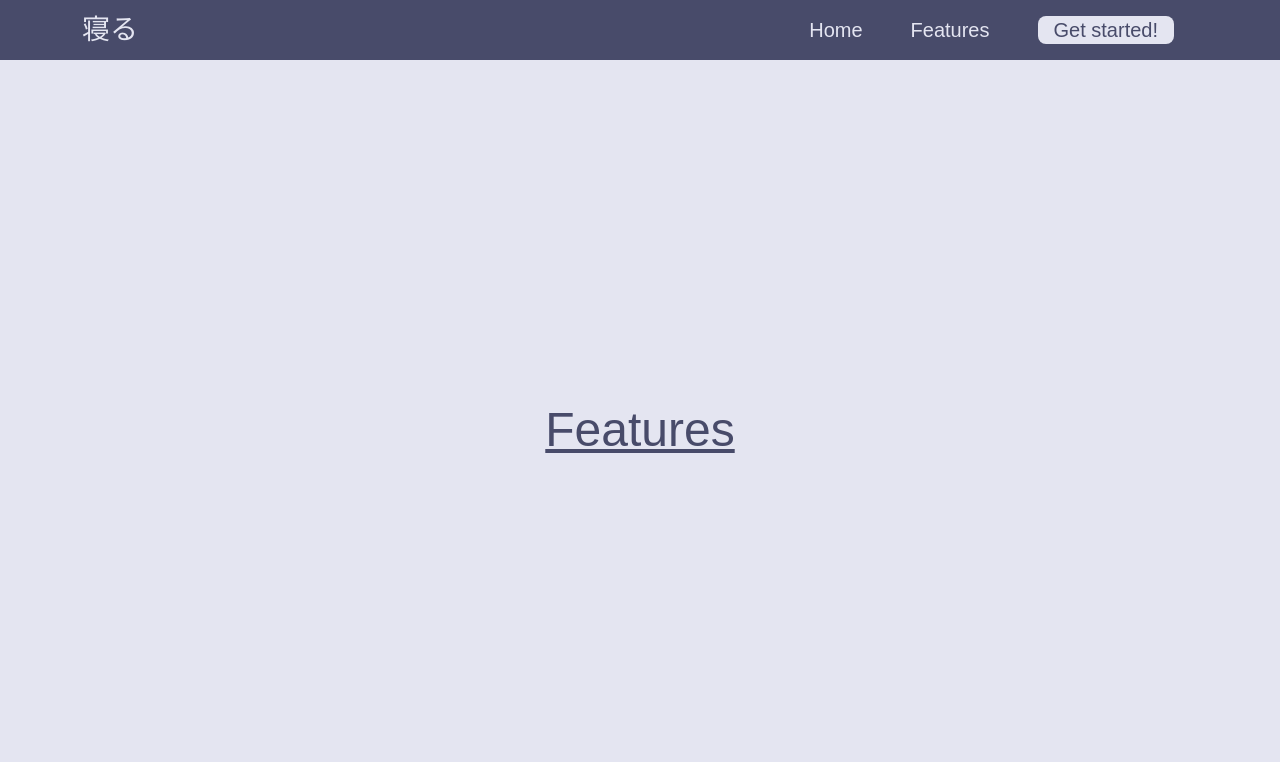
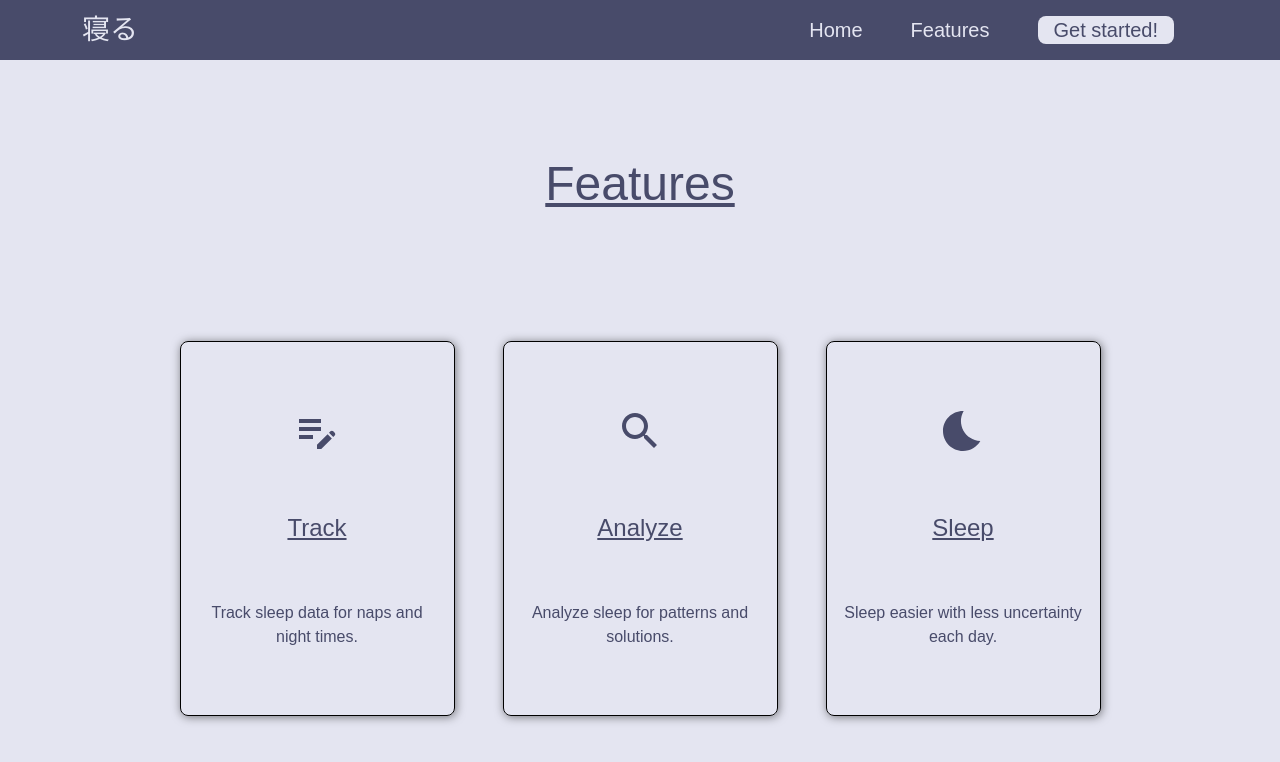
Before and after one commit to keffri/neru-notes, a React (Create React App) app in the folder client/: page /features in a window 1280 px wide. Shown: the top 762 px of the page. Built offline with nearby package versions, Linux system fonts and the light colour scheme.

Commit message:
Features component 1.0

```diff
--- a/client/src/components/features/Features.tsx
+++ b/client/src/components/features/Features.tsx
@@ -1,9 +1,61 @@
 import React, { FC } from 'react';
+import FeaturesCard from './FeaturesCard';
+import { EditNote, Search, Bedtime } from '@mui/icons-material';
+
+type Card = {
+  title: string;
+  icon: any;
+  description: string;
+};
+
+const trackFeature: Card = {
+  title: 'Track',
+  icon: (
+    <EditNote
+      sx={{
+        width: '3rem',
+        height: '3rem',
+      }}
+    />
+  ),
+  description: 'Track sleep data for naps and night times.',
+};
+
+const analyzeFeature: Card = {
+  title: 'Analyze',
+  icon: (
+    <Search
+      sx={{
+        width: '3rem',
+        height: '3rem',
+      }}
+    />
+  ),
+  description: 'Analyze sleep for patterns and solutions.',
+};
+
+const sleepFeature: Card = {
+  title: 'Sleep',
+  icon: (
+    <Bedtime
+      sx={{
+        width: '3rem',
+        height: '3rem',
+      }}
+    />
+  ),
+  description: 'Sleep easier with less uncertainty each day.',
+};
 
 const Features: FC = () => {
   return (
     <section className="features">
       <h1 className="features__title">Features</h1>
+      <div className="features__container">
+        <FeaturesCard card={trackFeature} />
+        <FeaturesCard card={analyzeFeature} />
+        <FeaturesCard card={sleepFeature} />
+      </div>
     </section>
   );
 };
```
